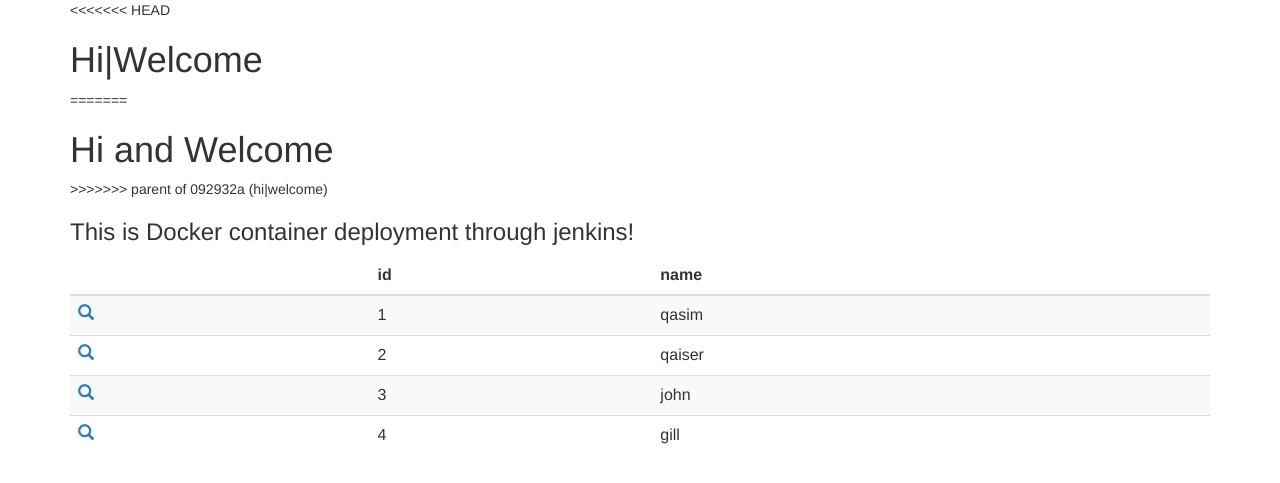
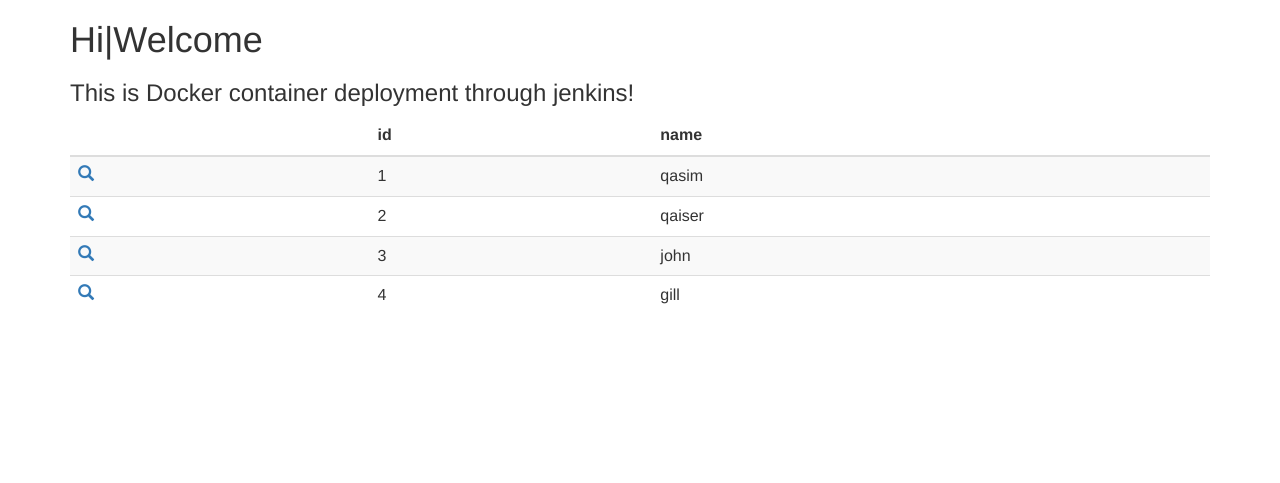
Before and after one commit to writingtoqasim/php-sql-docker, a PHP site: page / in a window 1280 px wide. Shown: the top 483 px of the page. Run offline with PHP 8.4, Linux system fonts and the light colour scheme; data comes from the database, SQL or seed files in the repository; data that the repository does not hold is empty.

Commit message:
Revert "Revert "hi|welcome""
This reverts commit 465517ce3bd3813db826e732d857c5b5a96cc551.

```diff
--- a/www/index.php
+++ b/www/index.php
@@ -11,13 +11,9 @@
 </head>
 <body>
     <div class="container">
-<<<<<<< HEAD
 
     <?php echo "<h1>Hi|Welcome</h1>"; ?>
 
-=======
-    <?php echo "<h1>Hi and Welcome</h1>"; ?>
->>>>>>> parent of 092932a (hi|welcome)
 	<?php echo "<h3>This is Docker container deployment through jenkins!</h3>"; ?>
 
     <?php
```
